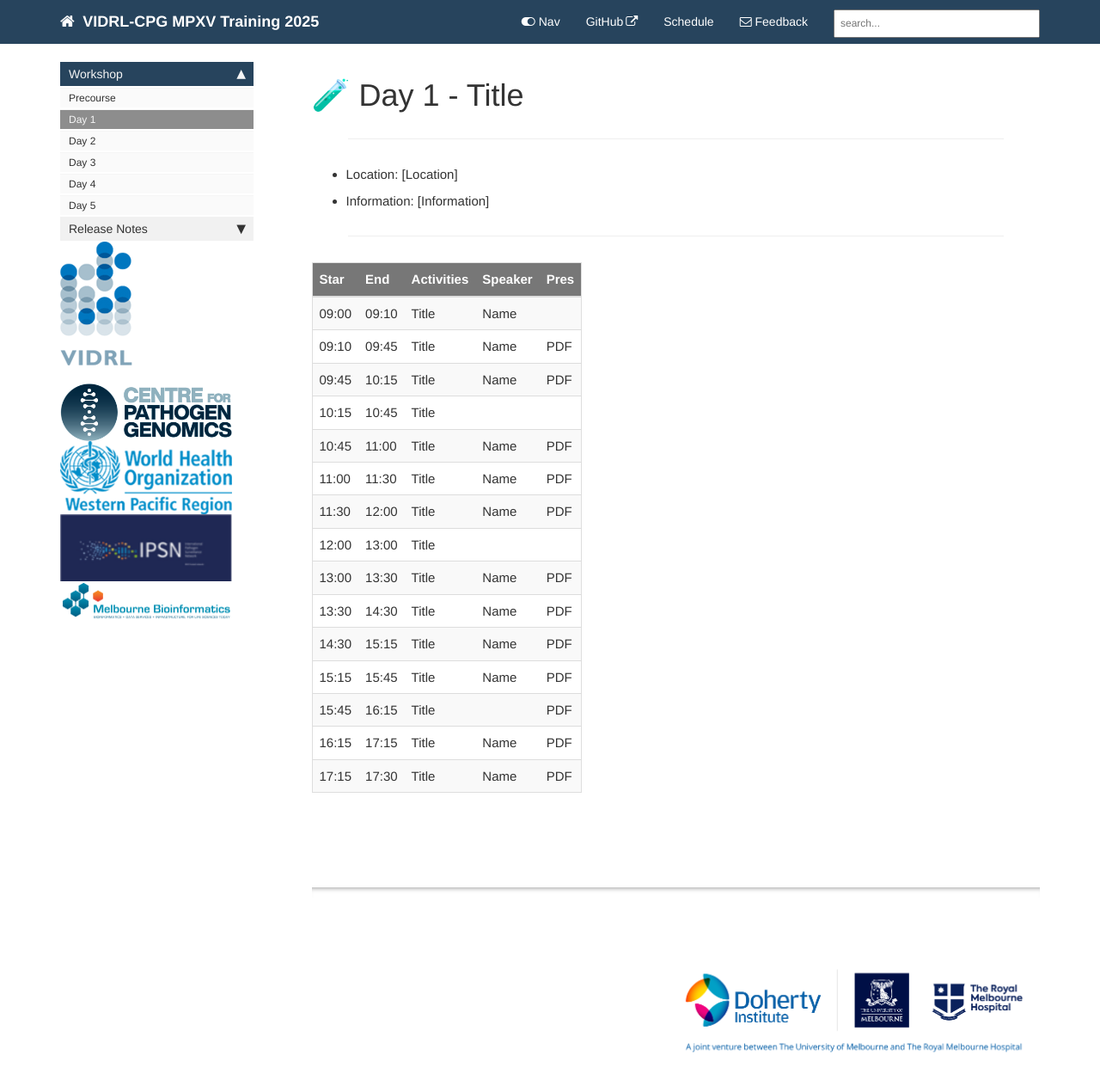
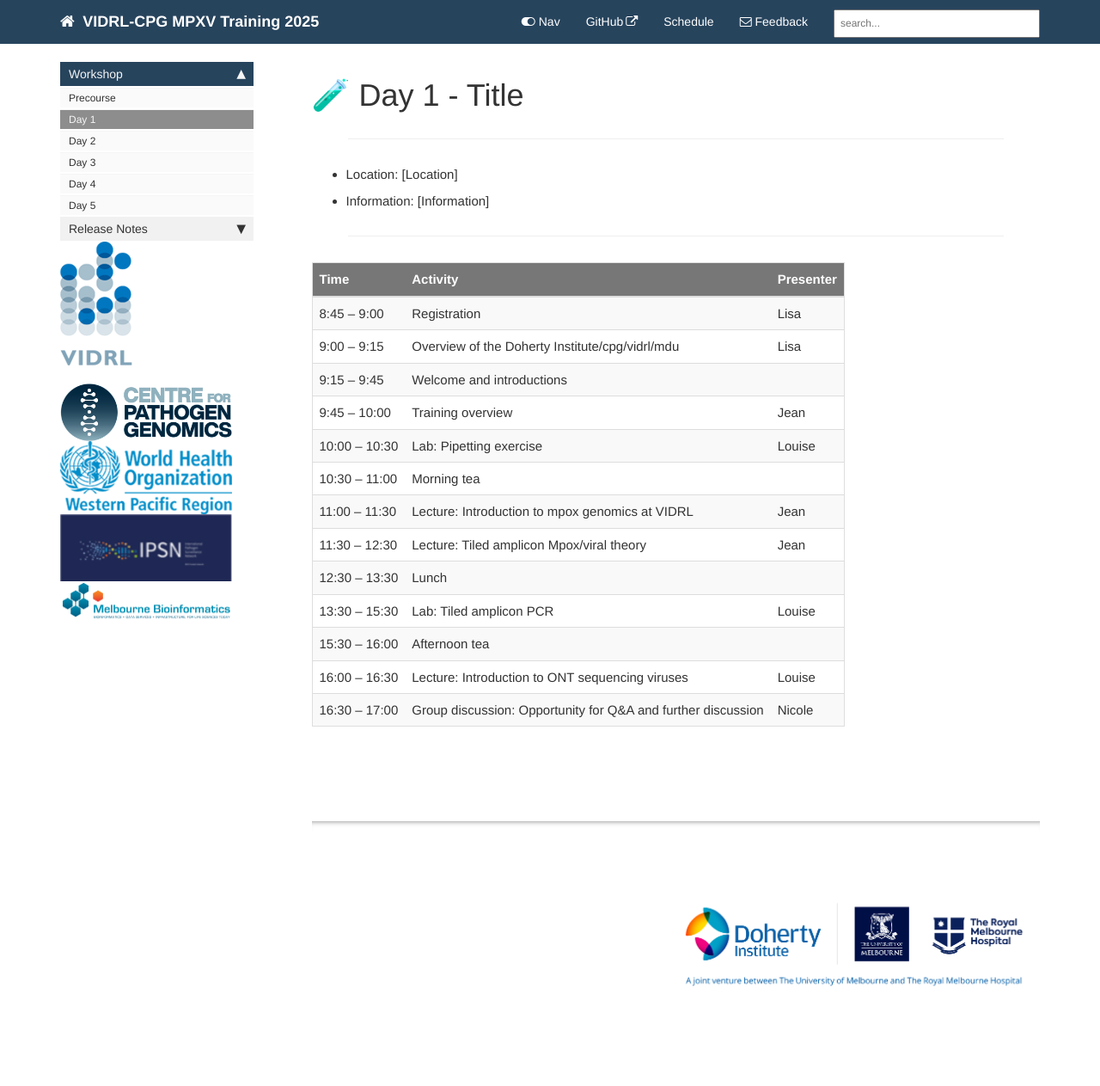
Before and after one commit to vidrl/training-mpxv-2025, a Jekyll site: the page built from pages/mydoc/day1.md, in a window 1280 px wide and 1318 px high. Shown: the top 1263 px of the window at 86% size. Built offline with Jekyll 4.4.1, drawn with Linux system fonts in a browser that asks for light colours; comment, search, counter and statistics services are not loaded.

Commit message:
Update day1.md

```diff
--- a/pages/mydoc/day1.md
+++ b/pages/mydoc/day1.md
@@ -25,20 +25,18 @@ margin-bottom: 10px;
 
 ---
 
-| Star  | End   | Activities | Speaker | Pres |
-|-------|-------|------------|---------|------|
-| 09:00 | 09:10 | Title | Name |     |
-| 09:10 | 09:45 | Title | Name | PDF |
-| 09:45 | 10:15 | Title | Name | PDF |
-| 10:15 | 10:45 | Title |      |     |
-| 10:45 | 11:00 | Title | Name | PDF |
-| 11:00 | 11:30 | Title | Name | PDF |
-| 11:30 | 12:00 | Title | Name | PDF |
-| 12:00 | 13:00 | Title |      |     |
-| 13:00 | 13:30 | Title | Name | PDF |
-| 13:30 | 14:30 | Title | Name | PDF |
-| 14:30 | 15:15 | Title | Name | PDF |
-| 15:15 | 15:45 | Title | Name | PDF |
-| 15:45 | 16:15 | Title |      | PDF |
-| 16:15 | 17:15 | Title | Name | PDF |
-| 17:15 | 17:30 | Title | Name | PDF |
+| **Time**         | **Activity**                                         | **Presenter**  |
+|------------------|-----------------------------------------------------|-----------------|
+| 8:45 – 9:00      | Registration                                        | Lisa            |
+| 9:00 – 9:15      | Overview of the Doherty Institute/cpg/vidrl/mdu    | Lisa            |
+| 9:15 – 9:45      | Welcome and introductions                            |                 |
+| 9:45 – 10:00     | Training overview                                   | Jean            |
+| 10:00 – 10:30    | Lab: Pipetting exercise                             | Louise          |
+| 10:30 – 11:00    | Morning tea                                        |                 |
+| 11:00 – 11:30    | Lecture: Introduction to mpox genomics at VIDRL   | Jean            |
+| 11:30 – 12:30    | Lecture: Tiled amplicon Mpox/viral theory          | Jean            |
+| 12:30 – 13:30    | Lunch                                              |                 |
+| 13:30 – 15:30    | Lab: Tiled amplicon PCR                            | Louise          |
+| 15:30 – 16:00    | Afternoon tea                                      |                 |
+| 16:00 – 16:30    | Lecture: Introduction to ONT sequencing viruses     | Louise          |
+| 16:30 – 17:00    | Group discussion: Opportunity for Q&A and further discussion | Nicole  |
```
